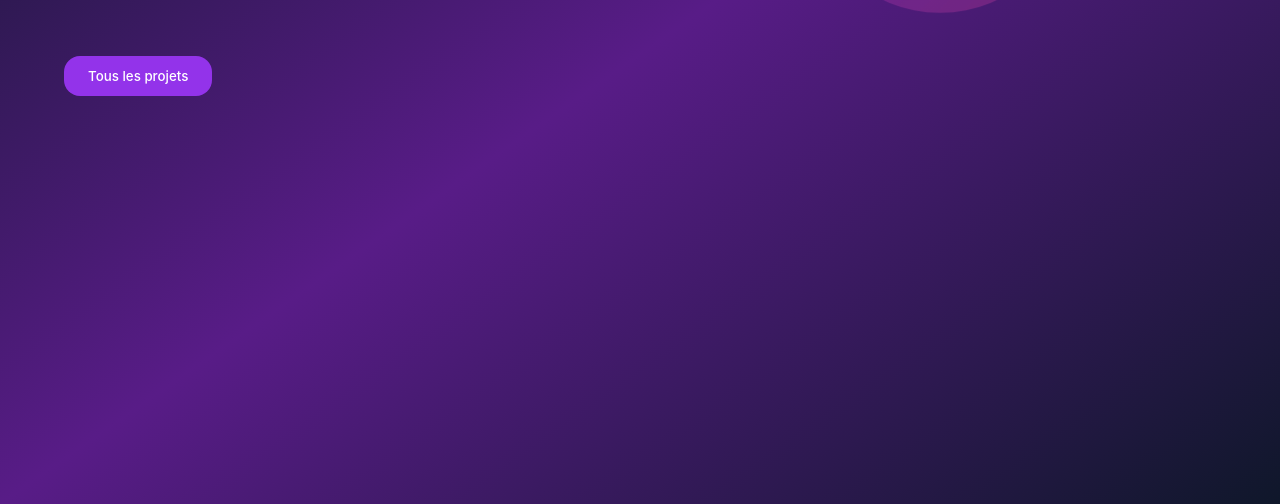
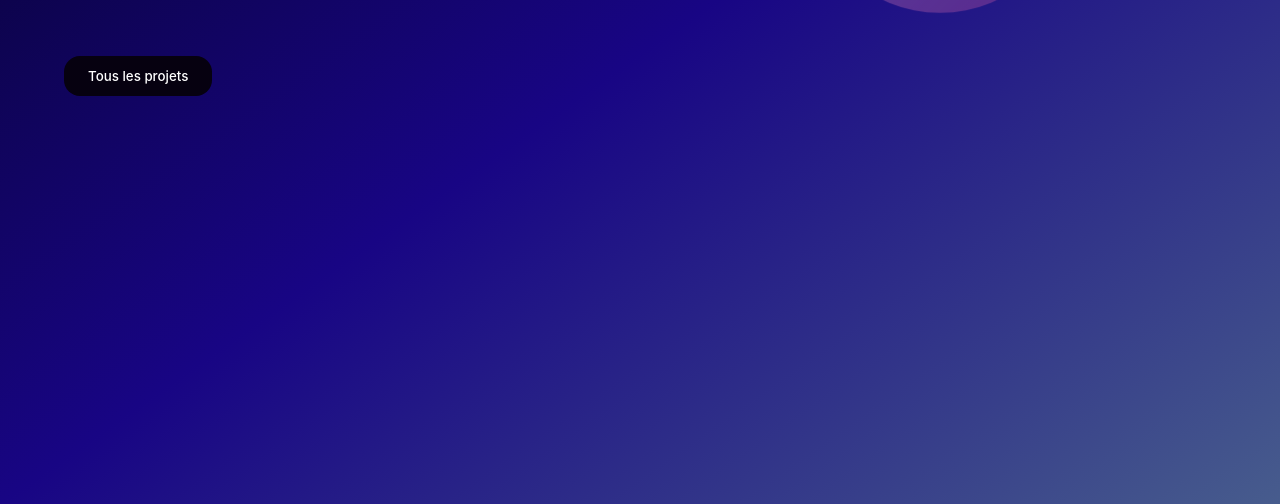
Before and after one commit to ThierryODG/mi-portfolio, a website built with Vite: page index.html in a window 1280 px wide. Shown: the part 395-899 px from the top of the page. Built offline with nearby package versions, Linux system fonts and the light colour scheme.

Commit message:
Add build files

```diff
--- a/css/main.css
+++ b/css/main.css
@@ -1,6 +1,6 @@
 /* ===== VARIABLES CSS ===== */
 :root {
-    --color-primary: #9333ea;
+    --color-primary: #060110FF;
     --color-secondary: #ec4899;
     --color-dark: #0f172a;
     --color-dark-light: #1e293b;
@@ -8,8 +8,8 @@
     --color-gray: #94a3b8;
     --color-danger: #ef4444;
 
-    --gradient-primary: linear-gradient(135deg, var(--color-primary), var(--color-secondary));
-    --gradient-bg: linear-gradient(to bottom right, #0f172a, #581c87, #0f172a);
+    --gradient-primary: linear-gradient(135deg, var(--color-white), var(--color-secondary));
+    --gradient-bg: linear-gradient(to bottom right, #040222FF, #180584FF, #475C8DFF);
 
     --border-radius: 1rem;
     --border-radius-lg: 1.5rem;
@@ -82,7 +82,7 @@ input, select, textarea {
 }
 
 .btn-primary:hover {
-    background: #7e22ce;
+    background: #2D22CEFF;
     transform: translateY(-2px);
 }
 
```
Also changed, not shown: dist/assets/index-DTzhJ30-.css (added), dist/index.html (added), placeholder.png, placeholder.png.jpg (added).
